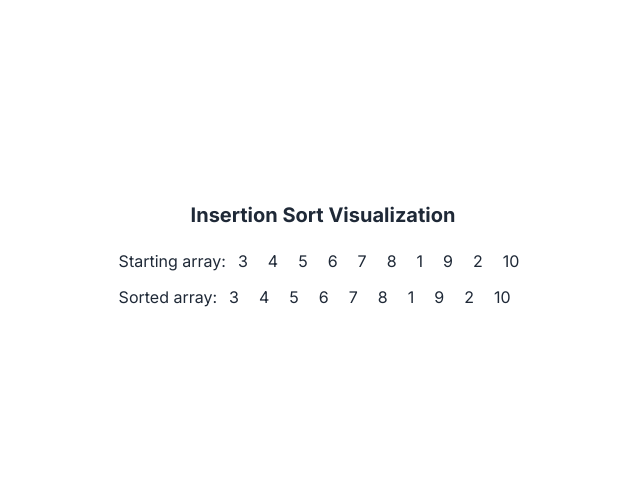
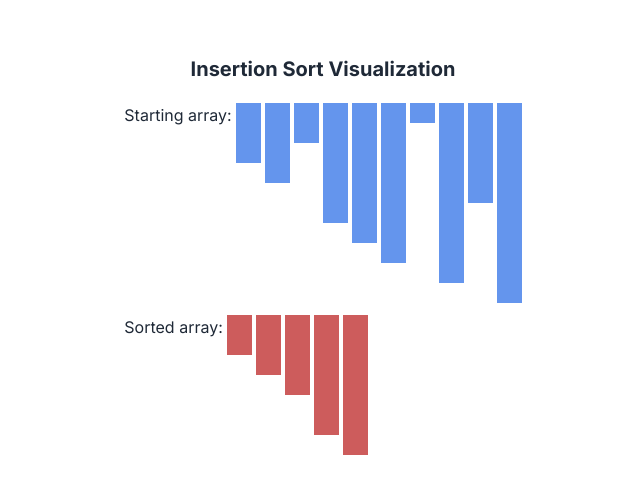
Before and after one commit to fractal-bootcamp/parthagrawal.algorithms, a Next.js app: page /algorithms/insertionsort in a window 1280 px wide. Shown: the part 145-638 px from the top of the page, without its empty margins (317-957 px from the left). Built offline with nearby package versions, Linux system fonts and the light colour scheme.

Commit message:
insertion sort alg works and is visualized but it's not as effective

```diff
--- a/src/app/algorithms/insertionsort/page.tsx
+++ b/src/app/algorithms/insertionsort/page.tsx
@@ -2,80 +2,83 @@
 
 import { useEffect, useState } from "react"
 
-export const Insertion = () => {
-    const [startArr, setStart] = useState([3, 4, 5, 6, 7, 8, 1, 9, 2, 10])
-    // const { arr } = bubbleSort(startArr)
-    const [arr, setArr] = useState<number[]>(structuredClone(startArr))
-    // const [sorted, setSorted] = useState(false);
+// const insSort = (parentArr: number[]): number[][] => {
 
-    const [counters, setCounters] = useState({
-        inner: 0,
-        outer: 0,
-    })
-    // const [stepMetadata, setStepMetadata] = useState<{
-    //   step: number;
-    //   swapped: boolean
-    // }>({
-    //   swapped: false,
-    //   step: 0
+//     const historyArrays: number[][] = []
 
-    // })
-
-    // iterate through the array (outer for loop). this is the test subject
-    // iterate through the array (inner for loop) from right to left. Keep iterating until
-    //  test subject is greater than the compared element, then insert it at
-    // compared + 1 index
+//     let sortedArr: number[] = []
+//     historyArrays.push(sortedArr);
 
 
+//     for (let i = 0; i < parentArr.length; i++) {
 
-    // useEffect(() => {
-    //     // maybe setup timeout and useffect to track i instead of step
+//         const testElem = parentArr[i]
+//         let j = sortedArr.length
 
-    //     if (counters.outer < arr.length) {
-    //         debugger;
+//         while (true) {
+//             if (testElem > sortedArr[j - 1]) {
+//                 sortedArr.splice(j, 0, testElem);
+//                 historyArrays.push(structuredClone(sortedArr))
+//                 break;
+//             }
+//             else {
+//                 j--;
+//             }
+//         }
 
-    //         const testSubj = arr[counters.outer]
-    //         setCounters({ inner: counters.outer, outer: counters.outer })
-    //         if (counters.inner > 0) {
-    //             if (testSubj > arr[counters.inner]) {
-    //                 let newArr = structuredClone(arr)
-    //                 newArr[counters.inner + 1] = arr[counters.inner]
-    //                 newArr[counters.inner] = testSubj
-    //                 setArr(newArr)
-    //             }
-    //             setTimeout(() => setCounters({ outer: counters.outer, inner: counters.inner + 1 }), 1000)
-    //             console.log(counters)
-    //         }
-    //         if (counters.inner == 0) {
-    //             const o = counters.outer
-    //             setCounters({ inner: counters.inner, outer: (counters.outer + 1) })
-    //             console.log(counters)
-    //         }
+//     }
 
-    //     }
-    //     else {
-    //         return console.log('done!')
+//     return historyArrays
 
-    //     }
+// }
 
-    // }, [counters])
+export const insSort = (parentArr: number[]): number[][] => {
 
-    // useEffect(() => {
-    //     if (step < arr.length) {
-    //         const testSubj = arr[step]
-    //         for (let i = step; i >= 0; i--) {
-    //             if (testSubj > arr[i]) {
-    //                 setArr(arr.toSpliced(i))
-    //             }
-    //         }
-    //         setTimeout(() => setStep(step - 1), 50)
-    //     }
-    //     console.log("sort complete")
+    const historyArrays: number[][] = []
+
+    let sortedArr: number[] = []
+    historyArrays.push(structuredClone(sortedArr));
 
 
-    // }, [step])
+    for (let i = 0; i < parentArr.length; i++) {
+
+        const testElem = parentArr[i]
+        let j = sortedArr.length
+
+        while (true) {
+            if (j == 0 || testElem > sortedArr[j - 1]) {
+                sortedArr.splice(j, 0, testElem);
+                historyArrays.push(structuredClone(sortedArr))
+                break;
+            }
+            else {
+                j--;
+            }
+        }
+    }
+    return historyArrays
+
+}
 
 
+export const Insertion = () => {
+
+    const startArr = [3, 4, 2, 6, 7, 8, 1, 9, 5, 10]
+
+    const [displayArr, setDisplayArr] = useState<number[]>([])
+    const [step, setStep] = useState(0)
+    const historyArrays = insSort(startArr)
+
+    useEffect(() => {
+        if (step < historyArrays.length) {
+            setDisplayArr(structuredClone(historyArrays[step]))
+            setTimeout(() => setStep(step + 1), 1000)
+        }
+
+    }, [step])
+
+    console.log(historyArrays)
+    console.log(step)
 
 
 
@@ -91,12 +94,14 @@ export const Insertion = () => {
 
                     <div className="flex flex-row gap-1">
                         Starting array: {startArr.map((num, idx) => {
-                            return <span className="mx-2">{num}</span>
+                            return <Rectangle key={idx} length={num} isTarget={false} />
                         })}
                     </div>
                     <div className="flex flex-row gap-1">
-                        Sorted array: {arr.map((num, idx) => {
-                            return <span className="mx-2">{num}</span>
+                        Sorted array: {displayArr.map((num, idx) => {
+                            return (
+                                <Rectangle key={idx} length={num} isTarget={true} />
+                            )
                         })}
                     </div>
 
@@ -106,43 +111,6 @@ export const Insertion = () => {
         </>
     );
 }
-
-const historyArrays: number[][] = []
-
-const insSort = (parentArr: number[]): number[] => {
-
-    let sortedArr: number[] = []
-    historyArrays.push(sortedArr);
-
-    for (let i = 0; i < parentArr.length; i++) {
-        const testElem = parentArr[i]
-        let j = sortedArr.length
-
-        while (true) {
-            if (j == 0) {
-                sortedArr.splice(0, 0, testElem);
-                historyArrays.push(structuredClone(sortedArr))
-                break;
-            }
-            else if (testElem > sortedArr[j - 1]) {
-                sortedArr.splice(j, 0, testElem);
-                historyArrays.push(structuredClone(sortedArr))
-                break;
-            }
-            else {
-                j--;
-            }
-        }
-
-    }
-    return sortedArr
-
-}
-
-const startArr = [3, 4, 2, 6, 7, 8, 1, 9, 5, 10]
-
-console.log('sorted:', insSort(startArr))
-console.log('all arrays', historyArrays)
 
 const Rectangle = ({ length, isTarget }: { length: number, isTarget: boolean }) => {
     const boxHeight = length * 20;
```
